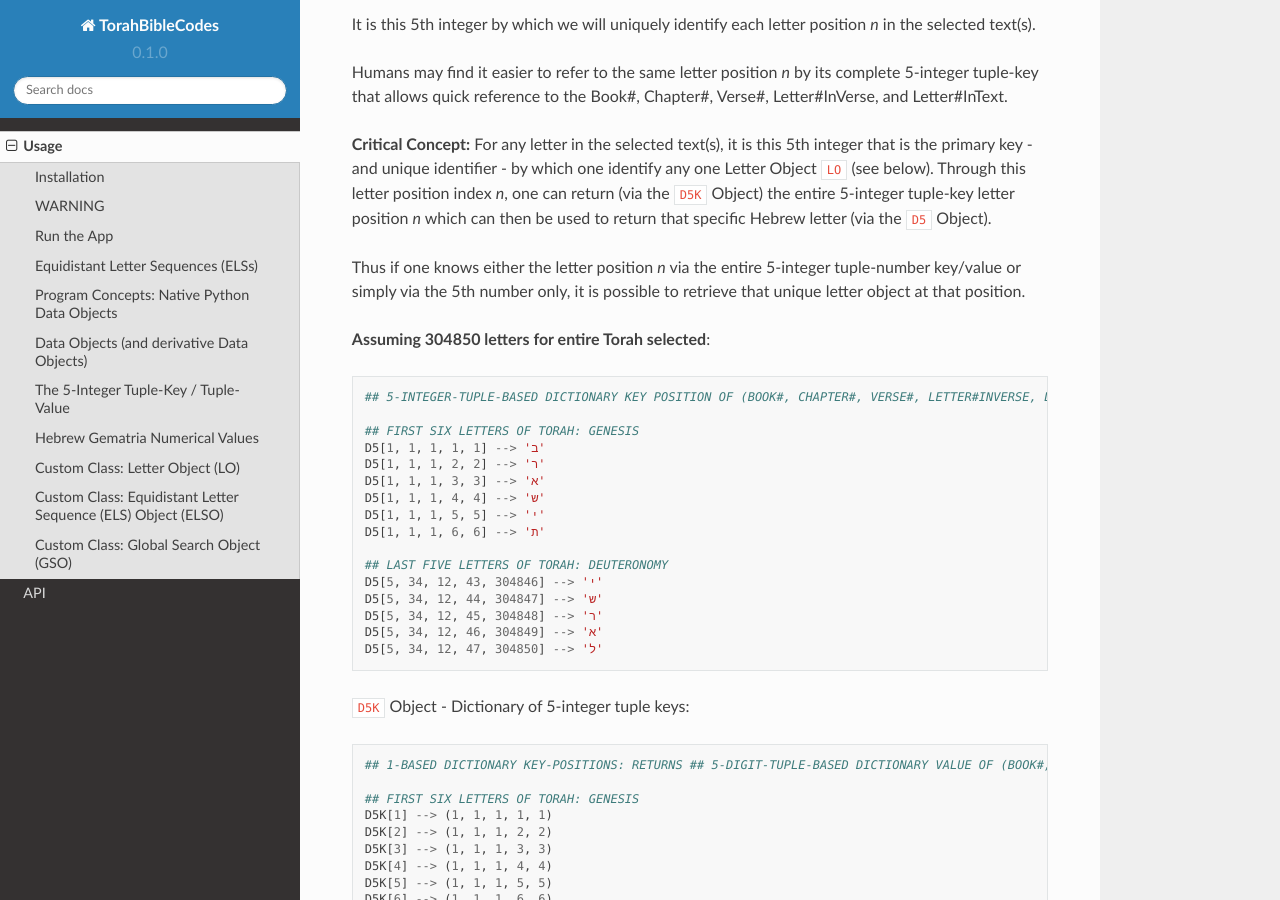
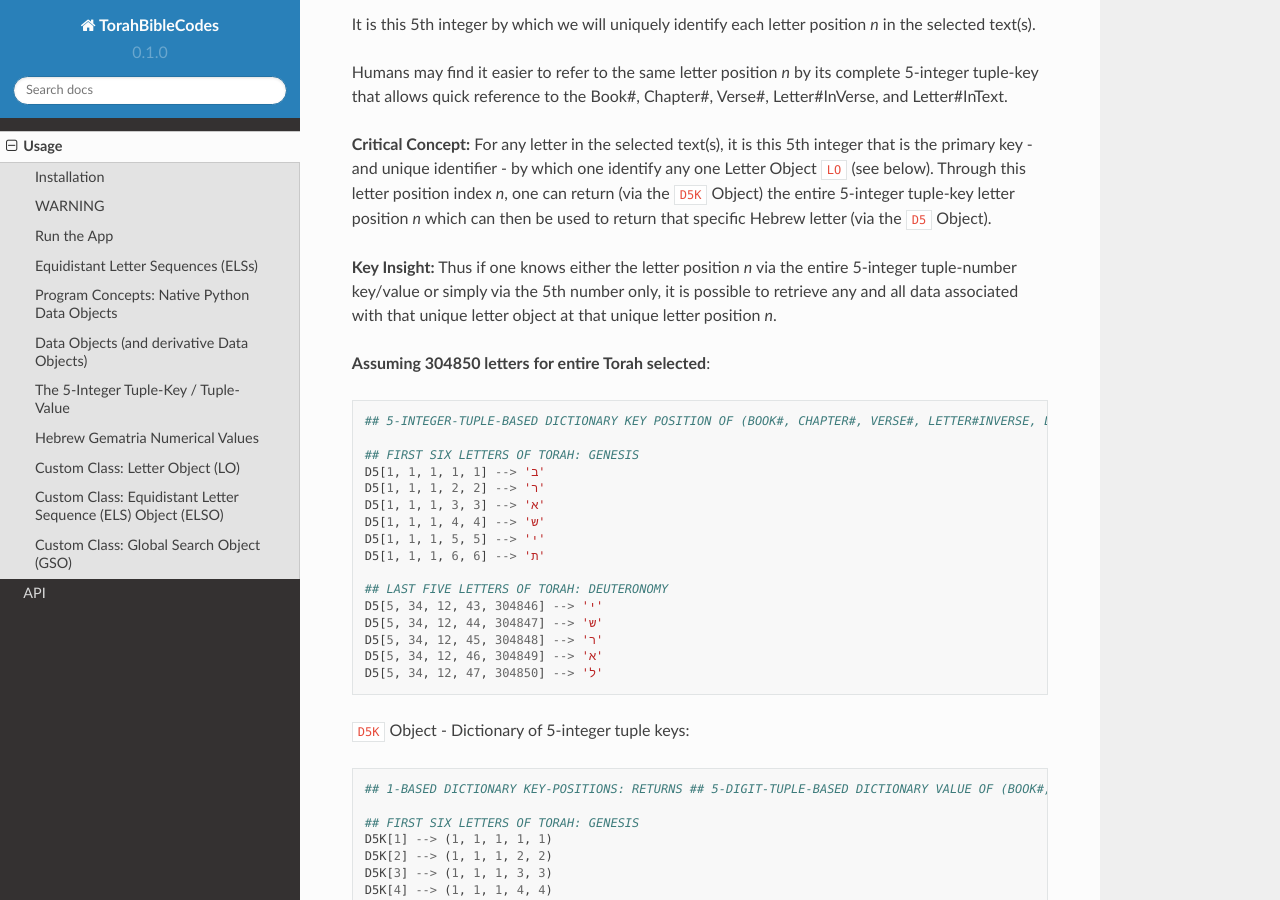
Before and after one commit to TorahBibleCodes/TorahBibleCodes_Sphinx, a Sphinx documentation site: the page built from docs/source/usage.rst, in a window 1280 px wide and 900 px high, scrolled down 6487 px. Built offline with Sphinx 7.4.7 and the Read the Docs theme 2.0.0, drawn with Linux system fonts in a browser that asks for light colours.

Commit message:
Update usage.rst

```diff
--- a/docs/source/usage.rst
+++ b/docs/source/usage.rst
@@ -286,7 +286,7 @@ Humans may find it easier to refer to the same letter position *n* by its comple
 
 **Critical Concept:** For any letter in the selected text(s), it is this 5th integer that is the primary key - and unique identifier - by which one identify any one Letter Object ``LO`` (see below). Through this letter position index *n*, one can return (via the ``D5K`` Object) the entire 5-integer tuple-key letter position *n* which can then be used to return that specific Hebrew letter (via the ``D5`` Object).
 
-Thus if one knows either the letter position *n* via the entire 5-integer tuple-number key/value or simply via the 5th number only, it is possible to retrieve that unique letter object at that position.
+**Key Insight:** Thus if one knows either the letter position *n* via the entire 5-integer tuple-number key/value or simply via the 5th number only, it is possible to retrieve any and all data associated with that unique letter object at that unique letter position *n*.
 
 **Assuming 304850 letters for entire Torah selected**::
 
```
